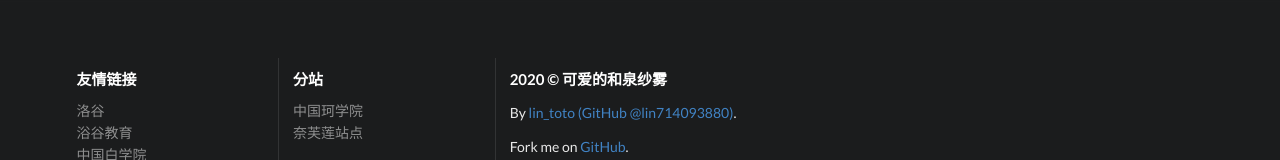
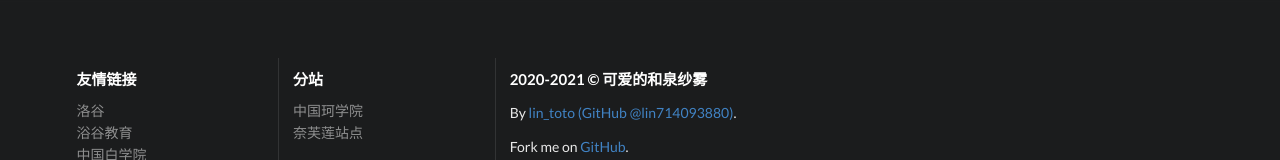
Before and after one commit to dmcimi/Izumi-Sagiri, a plain HTML site: page index.html in a window 1280 px wide. Shown: the part 5294-5454 px from the top of the page. Drawn offline with nearby package versions, Linux system fonts and the light colour scheme.

Commit message:
Update index.html
data

```diff
--- a/index.html
+++ b/index.html
@@ -270,7 +270,7 @@
                         </div>
                     </div>
                     <div class="seven wide column">
-                        <h4 class="ui inverted header">2020 © 可爱的和泉纱雾 </h4>
+                        <h4 class="ui inverted header">2020-2021 © 可爱的和泉纱雾 </h4>
                         <p>By <a href="https://github.com/lin714093880" target="_blank">lin_toto (GitHub @lin714093880)</a>.</p>
                         <p>Fork me on <a href="https://github.com/lin714093880/chtholly-ac" target="_blank">GitHub</a>.</p>
                         <p><script src="//s19.cnzz.com/z_stat.php?id=1265767215&web_id=1265767215"></
```
